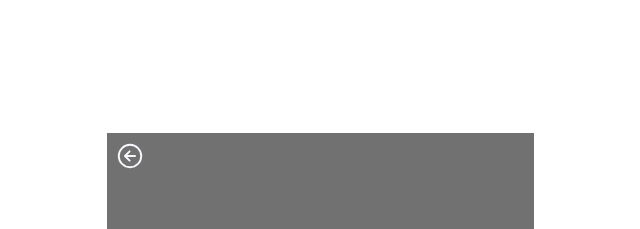
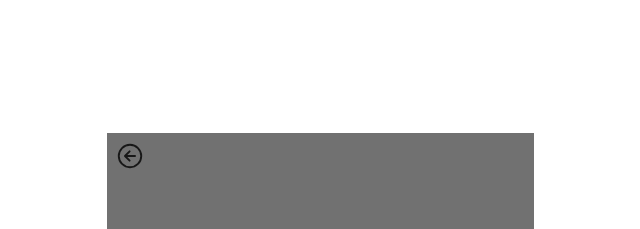
Before and after one commit to mouadh7belgoumri/FindMyTech, a Next.js app: page / in a window 1280 px wide. Shown: the top 229 px of the page, without its empty margins (106-746 px from the left). Built offline with nearby package versions, Linux system fonts and the light colour scheme.

Commit message:
finalistation du coté gauche du Sign Up

```diff
--- a/src/app/components/SignUp.tsx
+++ b/src/app/components/SignUp.tsx
@@ -6,7 +6,7 @@ const SIgnUp = () => {
       <div className="h-screen flex justify-center items-center content-center w-full">
         <div className="flex h-2/3 w-1/3 flex-col content-center items-center justify-between bg-[#717171] ">
           <div className="flex w-full justify-start arrow-btn">
-            <IoArrowBackCircleOutline className='text-3xl cursor-pointer arrow-btn m-2' />
+            <IoArrowBackCircleOutline className='text-3xl cursor-pointer hover:text-white hover:drop-shadow-[0_0_10px_white] arrow-btn m-2' />
           </div>
           <h1 className='mt-8 text-4xl font-serif'><span className="text-[#2eabff] capitalize">find</span>My<span className="text-[#2eabff] capitalize inline-block">tech</span></h1>
           <h1 className='text-5xl font-[700] font-Poppins'>welcome back</h1>
--- a/src/app/components/styles/SignUp.scss
+++ b/src/app/components/styles/SignUp.scss
@@ -11,8 +11,7 @@
 .font-Poppins {
     font-family: Poppins, sans-serif;
 }
-.arrow-btn {
-    color: #f8f8ff;
-    text-shadow: 0 0 5px #f8f8ff, 0 0 10px #f8f8ff;
+.arrow-btn:hover {
+    transition: all 0.3s ease-in-out;
 
 }
```
